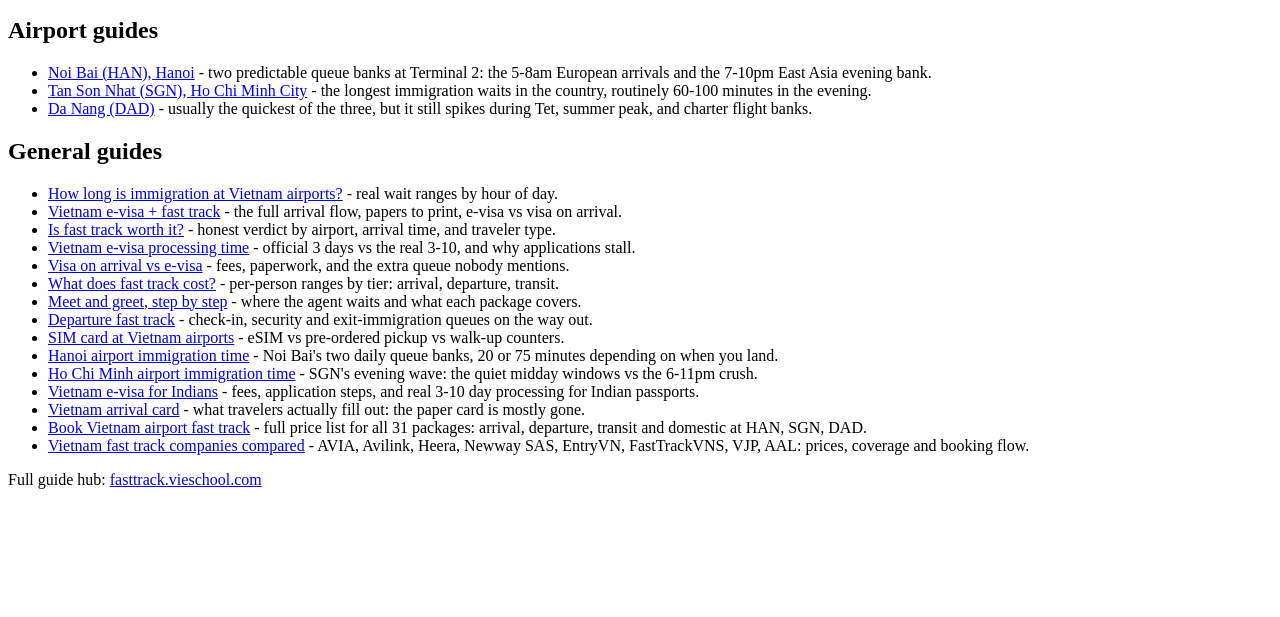
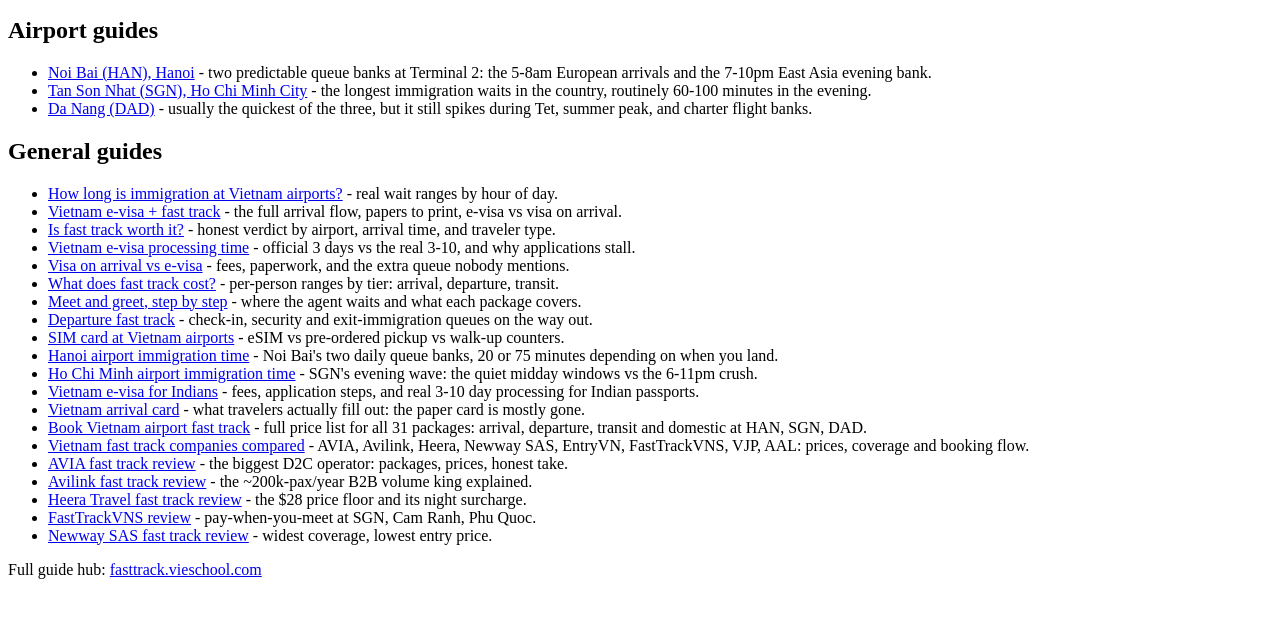
Before and after one commit to saintzzz/saintzzz.github.io, a plain HTML site: page index.html in a window 1280 px wide. Shown: the part 119-736 px from the top of the page. Drawn offline with Linux system fonts and the light colour scheme.

Commit message:
Link 5 provider review pages

```diff
--- a/index.html
+++ b/index.html
@@ -46,6 +46,11 @@
   <li><a href="https://fasttrack.vieschool.com/vietnam-arrival-card.html">Vietnam arrival card</a> - what travelers actually fill out: the paper card is mostly gone.</li>
   <li><a href="https://fasttrack.vieschool.com/book-vietnam-airport-fast-track.html">Book Vietnam airport fast track</a> - full price list for all 31 packages: arrival, departure, transit and domestic at HAN, SGN, DAD.</li>
   <li><a href="https://fasttrack.vieschool.com/vietnam-fast-track-companies.html">Vietnam fast track companies compared</a> - AVIA, Avilink, Heera, Newway SAS, EntryVN, FastTrackVNS, VJP, AAL: prices, coverage and booking flow.</li>
+  <li><a href="https://fasttrack.vieschool.com/avia-fast-track-review.html">AVIA fast track review</a> - the biggest D2C operator: packages, prices, honest take.</li>
+  <li><a href="https://fasttrack.vieschool.com/avilink-fast-track-review.html">Avilink fast track review</a> - the ~200k-pax/year B2B volume king explained.</li>
+  <li><a href="https://fasttrack.vieschool.com/heera-travel-fast-track-review.html">Heera Travel fast track review</a> - the $28 price floor and its night surcharge.</li>
+  <li><a href="https://fasttrack.vieschool.com/fasttrackvns-review.html">FastTrackVNS review</a> - pay-when-you-meet at SGN, Cam Ranh, Phu Quoc.</li>
+  <li><a href="https://fasttrack.vieschool.com/newway-sas-fast-track-review.html">Newway SAS fast track review</a> - widest coverage, lowest entry price.</li>
 </ul>
 
 <p>Full guide hub: <a href="https://fasttrack.vieschool.com/">fasttrack.vieschool.com</a></p>
```
